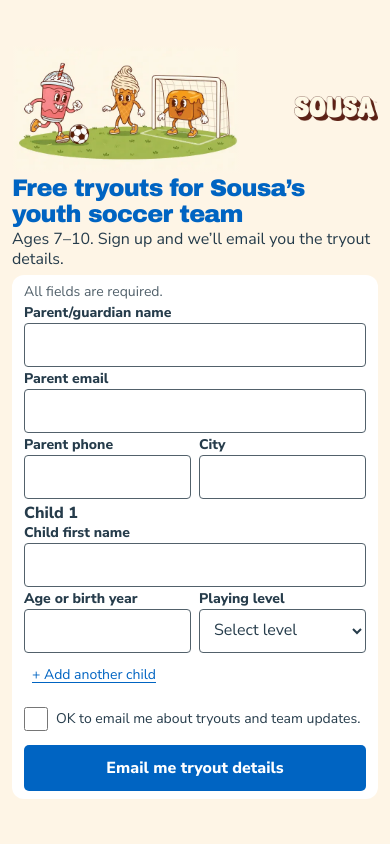
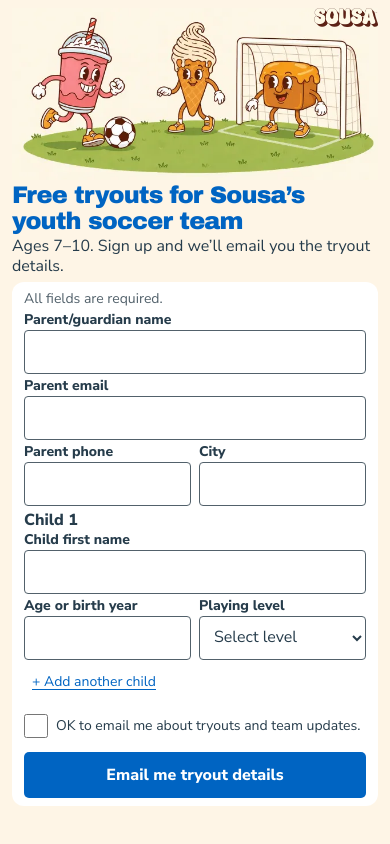
Before and after one commit to trevor-made/sousa-tryout, a plain HTML site: page index.html in a window 390 px wide. Drawn offline with Linux system fonts and the light colour scheme.

Commit message:
Mobile hero full width

```diff
--- a/index.html
+++ b/index.html
@@ -41,10 +41,10 @@
           <picture class="hero">
             <source type="image/webp"
                     srcset="assets/hero-640.webp 640w, assets/hero-720.webp 720w, assets/hero-1280.webp 1280w"
-                    sizes="(min-width: 960px) 330px, (max-width: 759px) and (max-height: 800px) 196px, 228px">
+                    sizes="(min-width: 960px) 330px, (min-width: 760px) 228px, calc(100vw - 32px)">
             <img src="assets/hero-640.jpg"
                  srcset="assets/hero-640.jpg 640w, assets/hero-720.jpg 720w, assets/hero-1280.jpg 1280w"
-                 sizes="(min-width: 960px) 330px, (max-width: 759px) and (max-height: 800px) 196px, 228px"
+                 sizes="(min-width: 960px) 330px, (min-width: 760px) 228px, calc(100vw - 32px)"
                  width="640" height="360"
                  alt="Strawberry Milkshake passes a soccer ball to Vanilla while Salted Caramel stands in goal."
                  loading="eager" fetchpriority="high" decoding="async">
--- a/styles.css
+++ b/styles.css
@@ -210,3 +210,40 @@ main { margin-top: 0; }
   :root { --page-x: 32px; --page-y: 32px; --hero-h: 185.625px; }
   .brand { flex-direction: column; align-items: flex-start; }
 }
+
+/* Keep the mobile artwork full width without giving the wordmark a row. */
+@media (max-width: 759px) {
+  .shell { margin-block: 0; }
+  .brand { position: relative; display: block; }
+  .brand > .wordmark {
+    position: absolute;
+    top: 0;
+    right: 0;
+    z-index: 1;
+    width: 64px;
+    height: auto;
+  }
+  .brand > .wordmark img { width: 100%; height: auto; }
+  .hero { width: 100%; max-width: 100%; margin-inline: auto; display: block; }
+  .hero img {
+    display: block;
+    max-width: 100%;
+    margin-inline: auto;
+    aspect-ratio: 16 / 7.5;
+    height: auto;
+    object-fit: cover;
+    object-position: 50% 55%;
+  }
+  .hero::after { display: none; }
+}
+/* Shallower crops would clip the straw tip in the supplied artwork. */
+@media (max-width: 759px) and (max-height: 800px) {
+  /* Save 14px above the button without tightening the artwork crop. */
+  main { gap: 2px; }
+  .form-panel { padding-top: 4px; }
+  .parent-grid { row-gap: 1px; }
+  .hero img { aspect-ratio: 16 / 7.2; }
+}
+@media (max-width: 759px) and (max-height: 700px) {
+  .hero img { aspect-ratio: 16 / 7; }
+}
```
